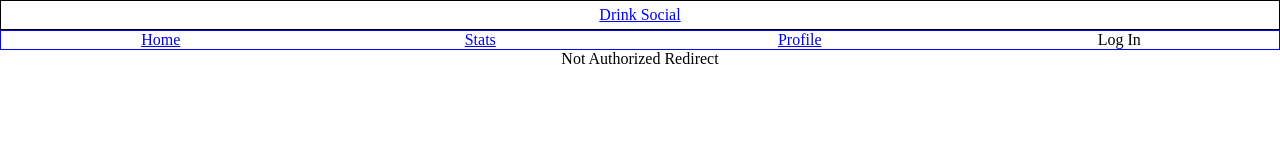
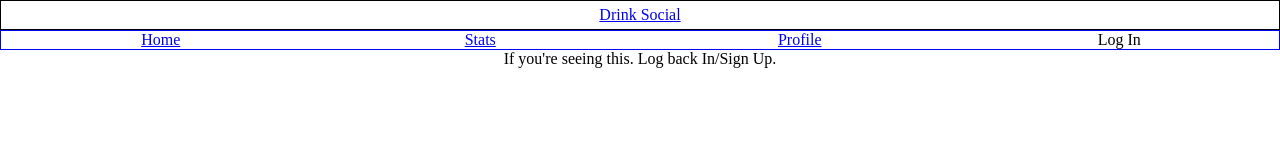
Before and after one commit to Javierz299/drink-social-client, a React (Create React App) app: page /redirect in a window 1280 px wide. Shown: the top 160 px of the page. Built offline with nearby package versions, Linux system fonts and the light colour scheme; what auth0-js would draw is missing.

Commit message:
centered body of application if window is bigger than 1440px

```diff
--- a/src/App.css
+++ b/src/App.css
@@ -1,7 +1,7 @@
 body{
   max-width: 1440px;
   padding: 0;
-  margin: 0;
+  margin:auto;
   box-sizing: border-box;
 }
 
--- a/src/components/MainNavButtons/MainNavButtons.js
+++ b/src/components/MainNavButtons/MainNavButtons.js
@@ -1,19 +1,23 @@
-import React, { useState } from 'react';
+import React, { useState, useEffect } from 'react';
 import { Link } from 'react-router-dom';
 import { useSelector,useDispatch } from 'react-redux';
 
 import './mainNavButtons.css';
 
 const MainNavButtons = (props) => {
-    let [toggle, setToggle] = useState(false)
-    const state = useSelector(state => state.auth_reducer.is_authenticated)
-    console.log("AUTH",props)
-    const dispatch = useDispatch()
+    let [toggle, setToggle] = useState(false);
+    const state = useSelector(state => state.auth_reducer.is_authenticated);
+    const dispatch = useDispatch();
 
     const log_out = () => {
         props.auth.logout();
         dispatch({type: "LOG_OUT"});
     }
+
+    const profile = useSelector(profile => profile.auth_reducer.profile);
+    console.log("profile in mainNavButtons",profile)
+    console.log("state in mainNavButtons",state)
+
 
     return (
         <div id="main-nav-container">
--- a/src/components/Profile/Profile.js
+++ b/src/components/Profile/Profile.js
@@ -11,7 +11,6 @@
     const profile = useSelector(profile => profile.auth_reducer.profile);
 
     useEffect(() => {
-        //if name includes @ get substring
         const newProfile = {};
         if(!profile){
            return console.log("NO PROFILE YET")
@@ -28,7 +27,7 @@
 
     return (
         <div id="profile-container" >
-            {/*add different spinner for authcallback */
+            {/*add different spinner for loading profile currently set as authcallback */
             !profile ? <AuthCallBack /> :
             <div className="profile-container-description" >
                 <img src={profile.picture} alt="pic" />
--- a/src/utils/UnAuthRedirect.js
+++ b/src/utils/UnAuthRedirect.js
@@ -3,7 +3,7 @@
 const UnAuthRedirect = () => {
     return (
         <div>
-            Not Authorized Redirect
+            If you're seeing this. Log back In/Sign Up.
         </div>
     )
 };
```
Also changed, not shown: 1 other file (tests, documents, lock files or other folders).
